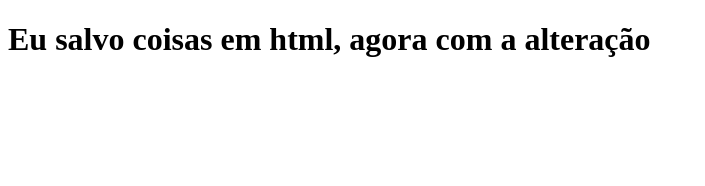
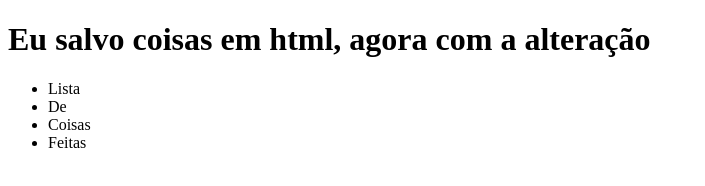
Before and after one commit to DavidHausmann/aluraGitGitHub, a plain HTML site: page index.html in a window 1280 px wide. Shown: the whole page, without its empty margins (0-705 px from the left). Drawn offline with Linux system fonts and the light colour scheme.

Commit message:
Adicionando listas

```diff
--- a/index.html
+++ b/index.html
@@ -4,5 +4,12 @@
 
 		<h1>Eu salvo coisas em html, agora com a alteração</h1>
 
+		<ul>
+			<li>Lista</li>
+			<li>De</li>
+			<li>Coisas</li>
+			<li>Feitas</li>
+		</ul>
+
 	</body>
 </html>
```
